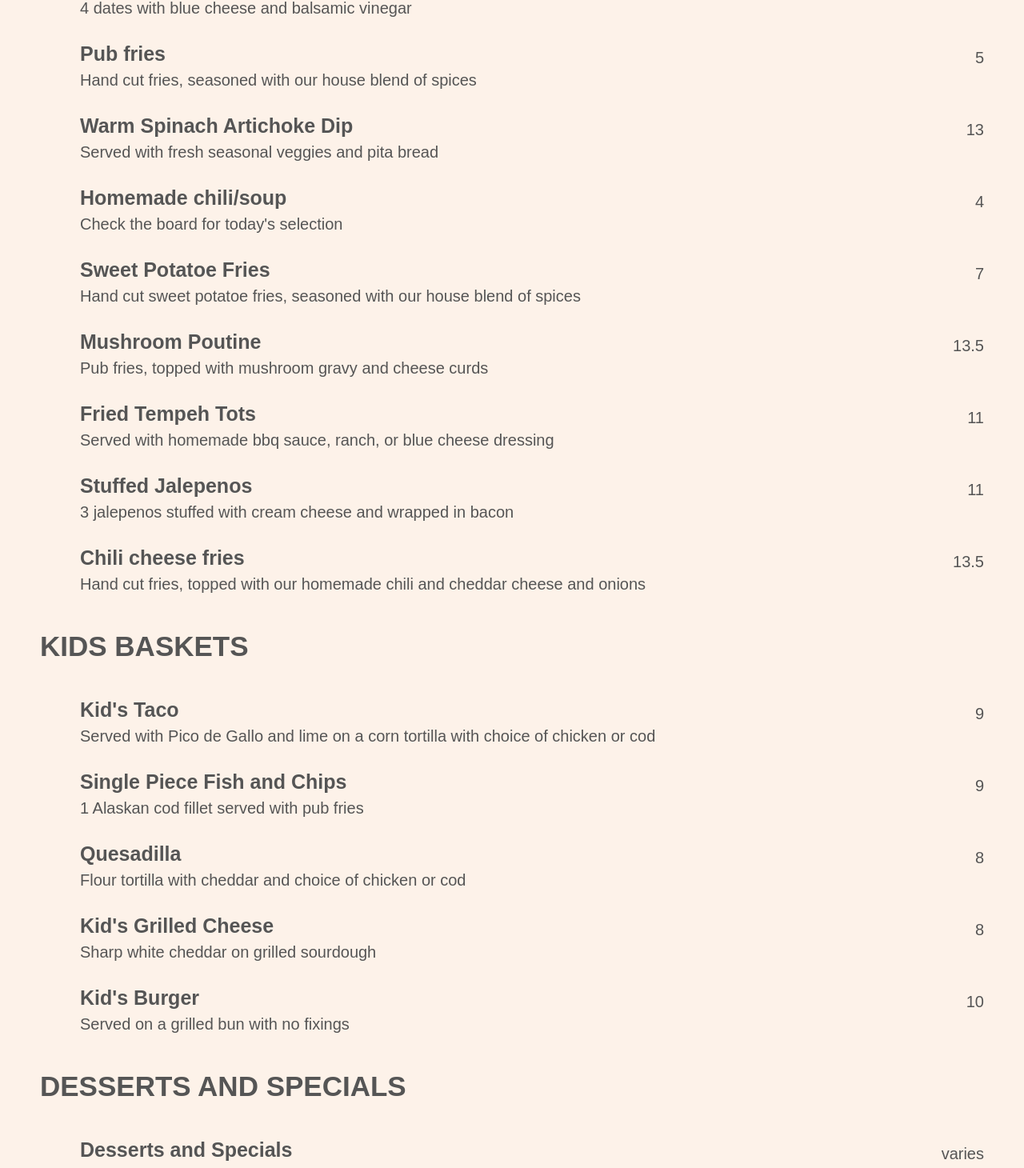
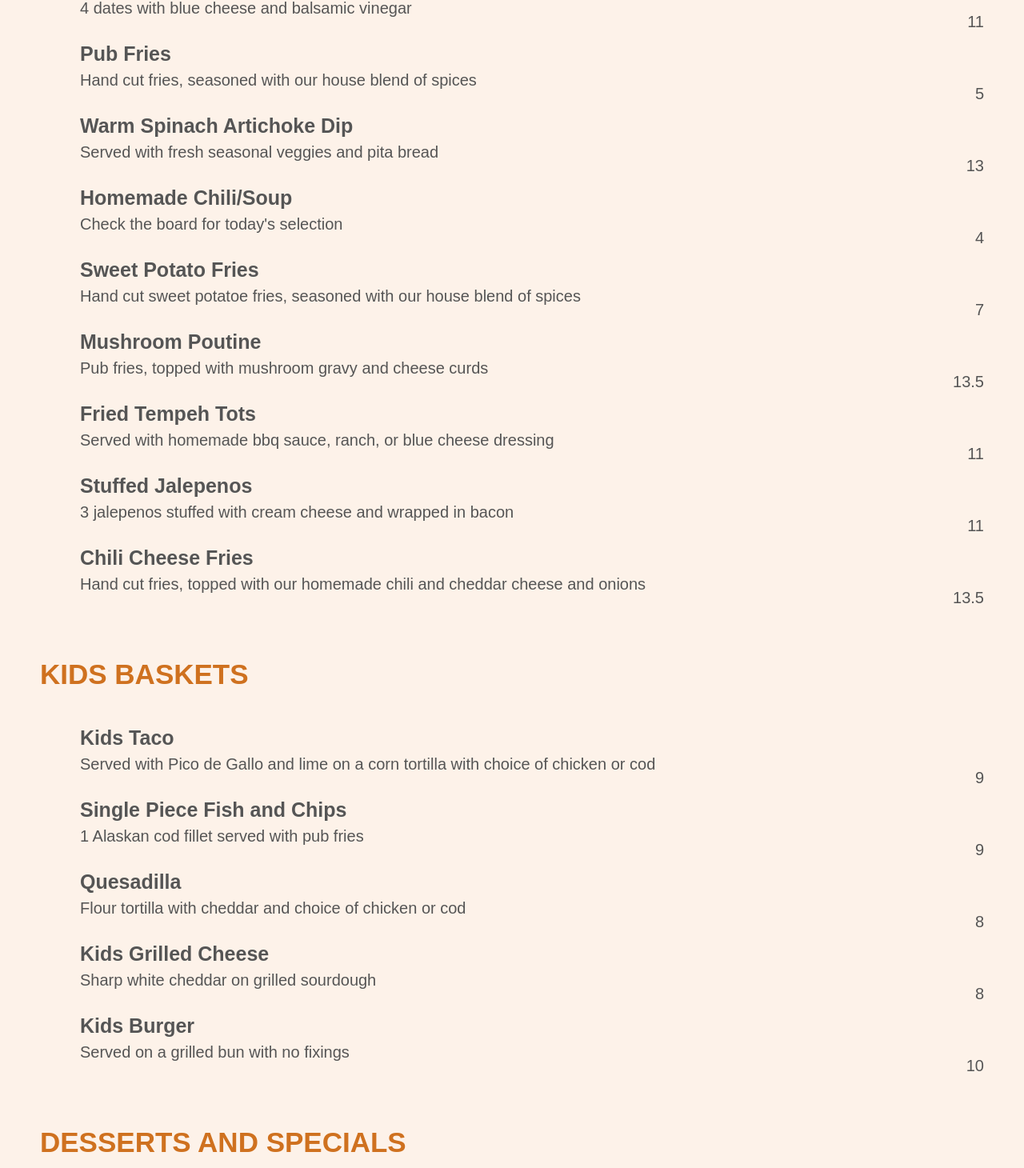
Before and after one commit to missstaff/The3LeggedCrane, a React (Create React App) app: page / in a window 1280 px wide. Shown: the part 3549-5009 px from the top of the page at 80% size. Built offline with nearby package versions, Linux system fonts and the light colour scheme.

Commit message:
now ready for events page

```diff
--- a/src/Components/Vittles.js
+++ b/src/Components/Vittles.js
@@ -39,36 +39,33 @@ const Vittles = () => {
     const displayNibbles = nibbles.map((item, index) => {
         return (
             <div style={{ marginLeft: 50 }} key={index}>
+                <h4 style={{ fontSize: 25, marginBottom: 10 }}>{item.name}</h4>
                 <div style={{ display: "flex", flexDirection: "row", alignItems: "center", justifyContent: "space-between" }}>
-                    <h4 style={{ fontSize: 25, marginBottom: 10 }}>{item.name}</h4>
+                    <p style={{ fontSize: 20, marginBottom: 35 }}>{item.description}</p>
                     <p style={{ fontSize: 20 }}>{item.price[0]}</p>
                 </div>
-                <p style={{ fontSize: 20, marginBottom: 35 }}>{item.description}</p>
-
             </div>
         );
     });
     const displayKidsBaskets = kidsBaskets.map((item, index) => {
         return (
             <div style={{ marginLeft: 50 }} key={index}>
+                <h4 style={{ fontSize: 25, marginBottom: 10 }}>{item.name}</h4>
                 <div style={{ display: "flex", flexDirection: "row", alignItems: "center", justifyContent: "space-between" }}>
-                    <h4 style={{ fontSize: 25, marginBottom: 10 }}>{item.name}</h4>
+                    <p style={{ fontSize: 20, marginBottom: 35 }}>{item.description}</p>
                     <p style={{ fontSize: 20 }}>{item.price[0]}</p>
                 </div>
-                <p style={{ fontSize: 20, marginBottom: 35 }}>{item.description}</p>
-
             </div>
         );
     });
     const displayDessertsSpecials = dessertsSpecials.map((item, index) => {
         return (
             <div style={{ marginLeft: 50 }} key={index}>
+                <h4 style={{ fontSize: 25, marginBottom: 10 }}>{item.name}</h4>
                 <div style={{ display: "flex", flexDirection: "row", alignItems: "center", justifyContent: "space-between" }}>
-                    <h4 style={{ fontSize: 25, marginBottom: 10 }}>{item.name}</h4>
+                    <p style={{ fontSize: 20, marginBottom: 35 }}>{item.description}</p>
                     <p style={{ fontSize: 20 }}>{item.price[0]}</p>
                 </div>
-                <p style={{ fontSize: 20, marginBottom: 35 }}>{item.description}</p>
-
             </div>
         );
     });
@@ -76,7 +73,7 @@ const Vittles = () => {
     return (
         <>
             <div style={{ display: "flex", flexDirection: "column", justifyContent: "center", alignItems: "center", marginTop: 96, marginBottom: 96, }}>
-                <h2 id="vittles" style={{ fontSize: 50, textAlign: "center",  }}>VITTLES</h2>
+                <h2 id="vittles" style={{ fontSize: 50, textAlign: "center", }}>VITTLES</h2>
                 <img src={require("../assets/arrow.png")} style={{ height: 100, width: "25%", marginTop: -65, padding: 0 }} />
             </div>
             <div style={{ backgroundColor: "#fdf2e9", marginTop: 96, paddingTop: 96, paddingBottom: 96 }}>
@@ -84,9 +81,9 @@ const Vittles = () => {
                 <div style={{ marginLeft: 50, marginRight: 50 }}>
                     <h4 style={{ fontSize: 35, marginBottom: 50, marginTop: 50, color: "#cf711f" }}>NIBBLES</h4>
                     {displayNibbles}
-                    <h4 style={{ fontSize: 35, marginBottom: 50, marginTop: 50, color: " color: #cf711f" }}>KIDS BASKETS</h4>
+                    <h4 style={{ fontSize: 35, marginBottom: 50, marginTop: 50, color: "#cf711f" }}>KIDS BASKETS</h4>
                     {displayKidsBaskets}
-                    <h4 style={{ fontSize: 35, marginBottom: 50, marginTop: 50, color: " color: #cf711f" }}>DESSERTS AND SPECIALS</h4>
+                    <h4 style={{ fontSize: 35, marginBottom: 50, marginTop: 50, color: "#cf711f" }}>DESSERTS AND SPECIALS</h4>
                     {displayDessertsSpecials}
                 </div>
             </div>
--- a/src/data.js
+++ b/src/data.js
@@ -180,7 +180,7 @@ export const DATA = [
 export const MENU = [
     {
         id: 1,
-        name: "Homemade chili/soup",
+        name: "Homemade Chili/Soup",
         description: "Check the board for today's selection",
         size: ["cup", "bowl"],
         price: [4, 9],
@@ -188,14 +188,14 @@ export const MENU = [
     },
     {
         id: 2,
-        name: "Pub fries",
+        name: "Pub Fries",
         description: "Hand cut fries, seasoned with our house blend of spices",
         size: ["half order", "full order"],
         price: [5, 10],
         type: "nibbles"
     },
     {   id: 3,
-        name: "Sweet Potatoe Fries",
+        name: "Sweet Potato Fries",
         description: "Hand cut sweet potatoe fries, seasoned with our house blend of spices",
         size: ["half order", "full order"],
         price: [7, 12],
@@ -203,7 +203,7 @@ export const MENU = [
     },
     {
         id: 4,
-        name: "Chili cheese fries",
+        name: "Chili Cheese Fries",
         description: "Hand cut fries, topped with our homemade chili and cheddar cheese and onions",
         size: ["full order"],
         price: [13.50],
@@ -251,7 +251,7 @@ export const MENU = [
     },
     {
         id: 10,
-        name: "Kid's Burger",
+        name: "Kids Burger",
         description: "Served on a grilled bun with no fixings",
         size: ["full order"],
         price: [10],
@@ -259,7 +259,7 @@ export const MENU = [
     },
     {
         id: 11,
-        name: "Kid's Taco",
+        name: "Kids Taco",
         description: "Served with Pico de Gallo and lime on a corn tortilla with choice of chicken or cod",
         size: ["full order"],
         price: [9],
@@ -275,7 +275,7 @@ export const MENU = [
     },
     {
         id: 13,
-        name: "Kid's Grilled Cheese",
+        name: "Kids Grilled Cheese",
         description: "Sharp white cheddar on grilled sourdough",
         size: ["full order"],
         price: [8],
```
